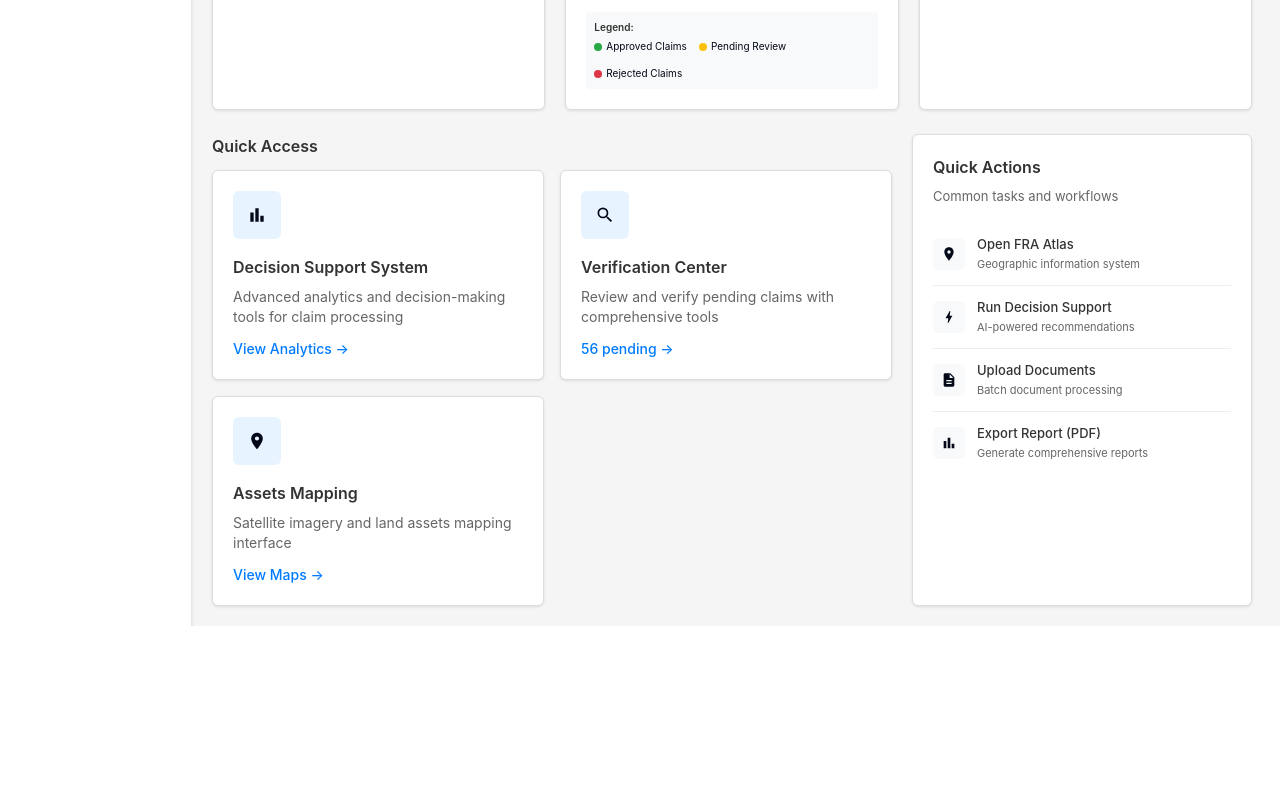
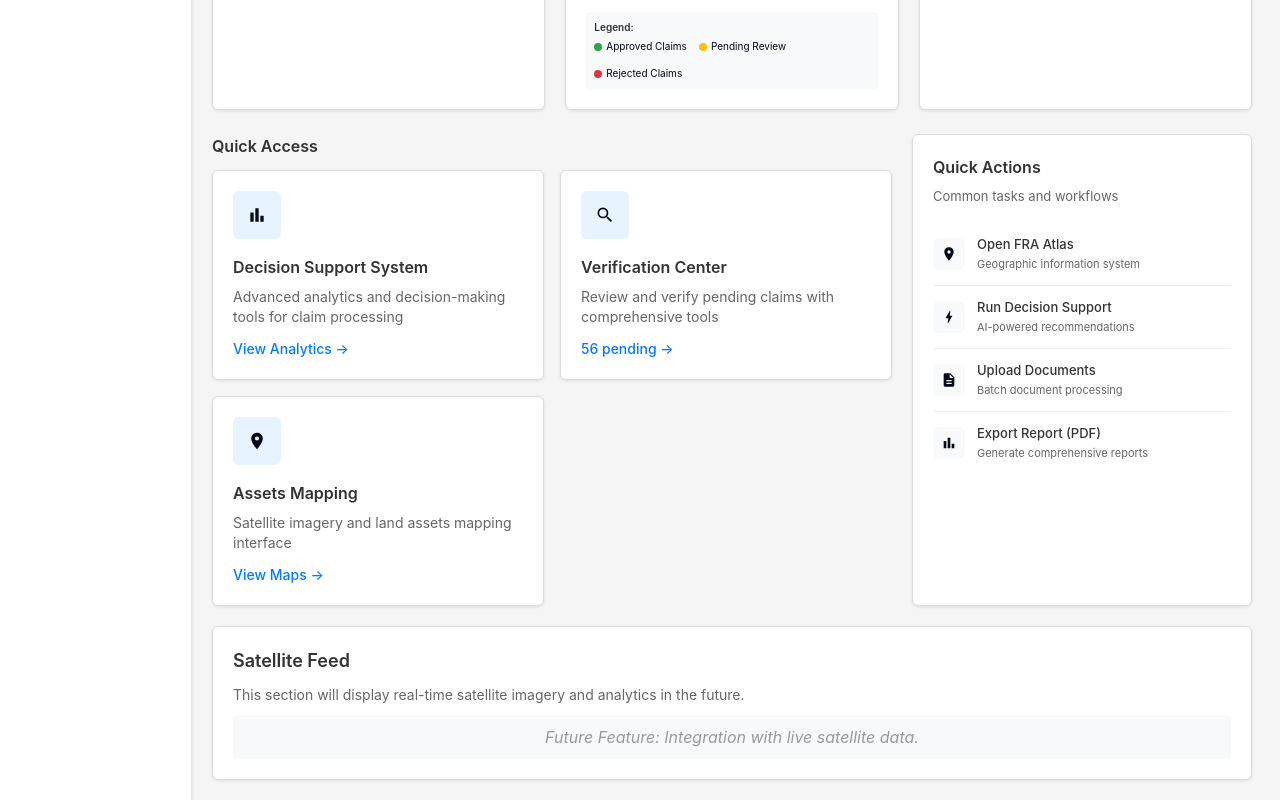
Before and after one commit to Abhaysoft-inc/sih-mvp, a Next.js app: page /dashboard/tehsil in a window 1280 px wide. Shown: the part 1809-2609 px from the top of the page. Before the commit the page ends 2435 px from the top, so only its background shows below. Built offline with nearby package versions, Linux system fonts and the light colour scheme.

Commit message:
fixed satellite feed

```diff
--- a/src/app/dashboard/tehsil/page.jsx
+++ b/src/app/dashboard/tehsil/page.jsx
@@ -384,6 +384,7 @@ export default function TehsilDashboard() {
                   padding: "4px 8px",
                   borderRadius: "4px"
                 }}>Alert</span>
+
                 <marquee style={{ color: "#721c24", fontSize: "14px", fontWeight: "bold" }}>
                   <span onClick={() => setPopupData({
                     image: 'https://imgs.mongabay.com/wp-content/uploads/sites/20/2016/10/01180102/image003.jpg',
@@ -393,6 +394,7 @@ export default function TehsilDashboard() {
                   </span>
                 </marquee>
               </div>
+
               {/* Top Metrics Row */}
               <div style={{
                 display: "grid",
@@ -1714,6 +1716,42 @@ export default function TehsilDashboard() {
           {activeTab === 'management' && (
             <DataManagementSection stats={stats} ActionCard={ActionCard} />
           )}
+
+          {/* Satellite Feed Section */}
+          <div style={{
+            marginTop: "20px",
+            padding: "20px",
+            backgroundColor: "#ffffff",
+            border: "1px solid #ddd",
+            borderRadius: "6px",
+            boxShadow: "0 1px 3px rgba(0,0,0,0.1)",
+          }}>
+            <h2 style={{
+              fontSize: "18px",
+              fontWeight: "600",
+              marginBottom: "10px",
+              color: "#333",
+            }}>
+              Satellite Feed
+            </h2>
+            <p style={{
+              fontSize: "14px",
+              color: "#666",
+              marginBottom: "10px",
+            }}>
+              This section will display real-time satellite imagery and analytics in the future.
+            </p>
+            <div style={{
+              padding: "10px",
+              backgroundColor: "#f8f9fa",
+              borderRadius: "4px",
+              textAlign: "center",
+              color: "#999",
+              fontStyle: "italic",
+            }}>
+              Future Feature: Integration with live satellite data.
+            </div>
+          </div>
         </div> {/* Close Main Content Area */}
       </div> {/* Close Flex Container */}
     </div>
```
